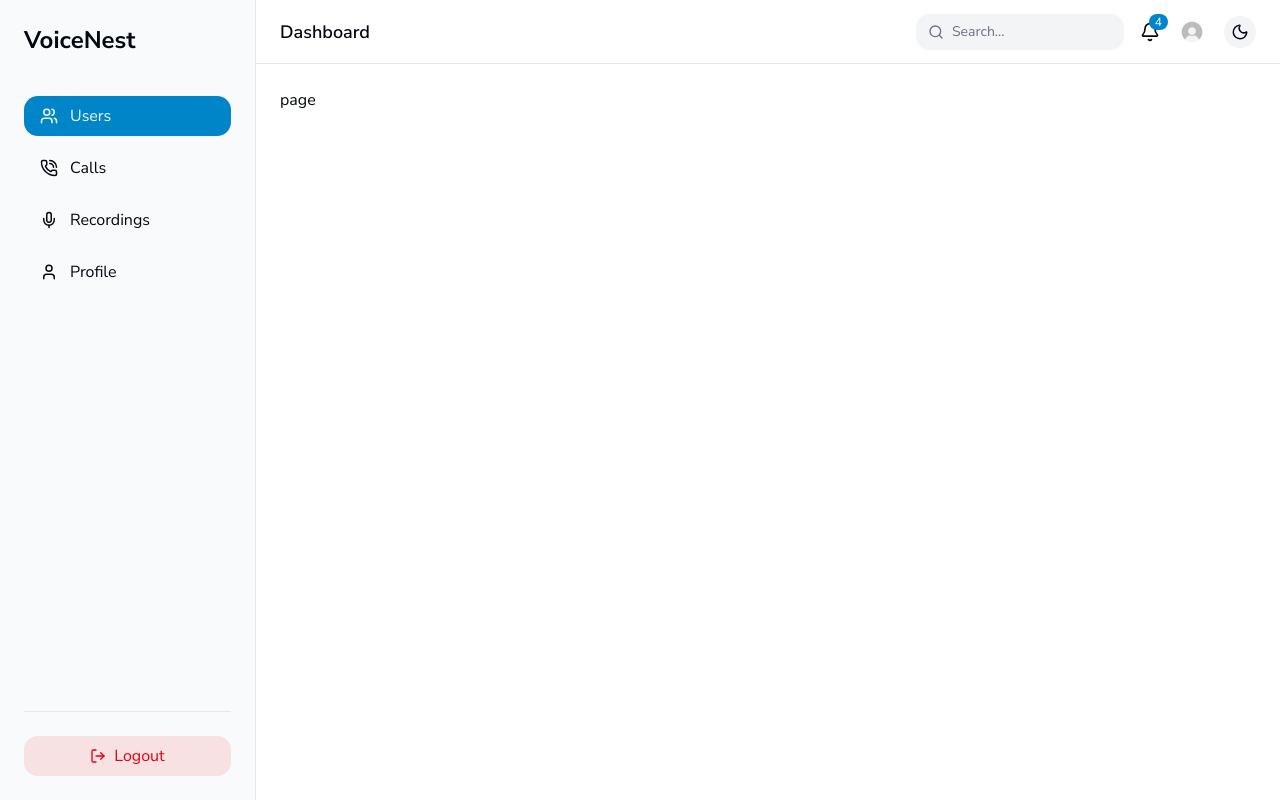
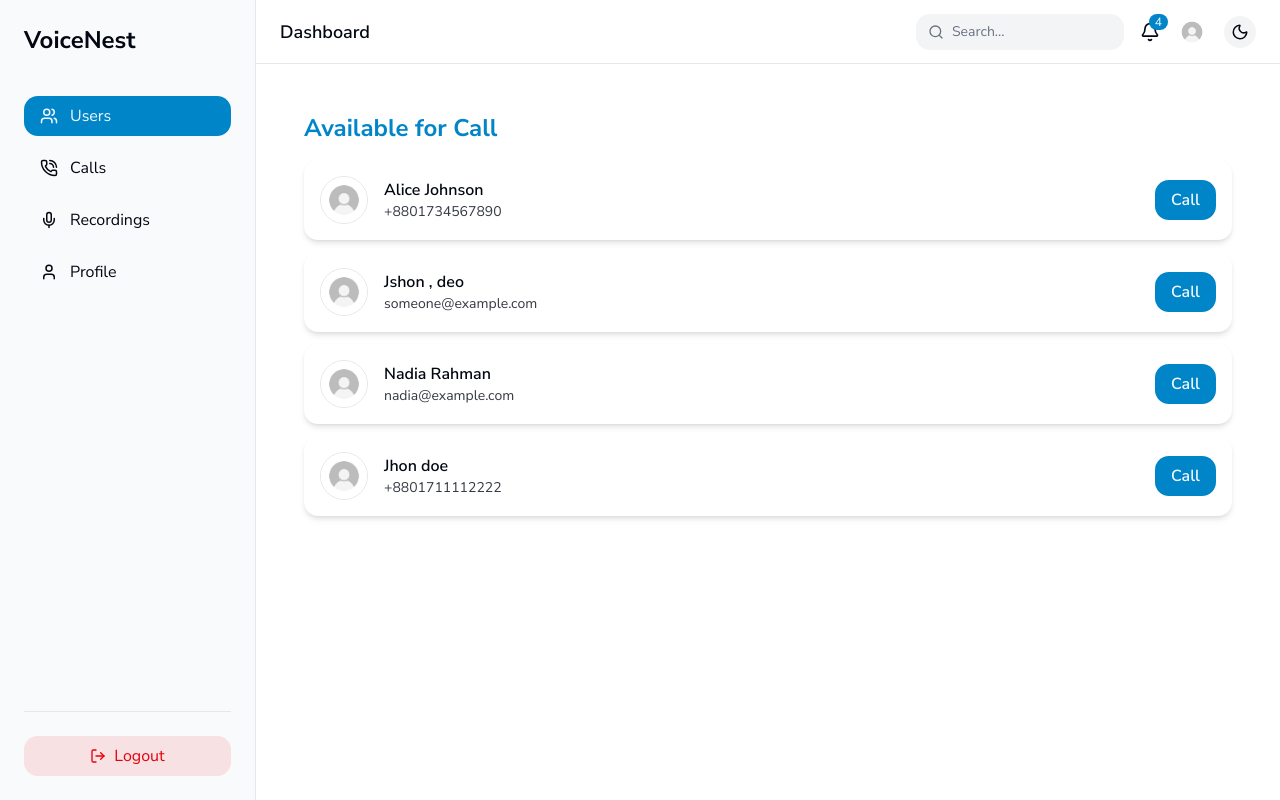
Before and after one commit to codebyjihad/VoiceNest, a Next.js app: page / in a window 1280 px wide. Built offline with nearby package versions, Linux system fonts and the light colour scheme.

Commit message:
call syestam ui added

```diff
--- a/app/(dashboard)/calls/page.tsx
+++ b/app/(dashboard)/calls/page.tsx
@@ -11,9 +11,9 @@ type Call = {
 
 // Sample call data
 const initialCalls: Call[] = [
-  { id: 1, user: 'John Doe', time: '10:30 AM', duration: '5 min' },
-  { id: 2, user: 'Jane Smith', time: '11:15 AM', duration: '8 min' },
-  { id: 3, user: 'Alex Brown', time: '1:45 PM', duration: '3 min' },
+  { id: 1, user: 'John Doe', time: '10:30 AM', duration: '5 min ago' },
+  { id: 2, user: 'Jane Smith', time: '11:15 AM', duration: '8 min ago' },
+  { id: 3, user: 'Alex Brown', time: '1:45 PM', duration: '3 min ago' },
 ]
 
 const CallStory: React.FC = () => {
@@ -31,14 +31,14 @@ const CallStory: React.FC = () => {
         {calls.map((call) => (
           <li
             key={call.id}
-            className="flex justify-between items-center p-4 bg-card border-border rounded-lg shadow-md"
+            className="flex justify-between items-center p-4 bg-card border-border border-1 rounded-lg shadow-md"
           >
             <div>
               <p className="font-semibold text-foreground">{call.user}</p>
               <p className="text-foreground text-sm">{call.time}</p>
             </div>
             <div className="flex items-center gap-4">
-              <p className="text-foreground/80 text-sm">{call.duration}</p>
+              <p className="text-foreground/80 text-sm">{call.duration}  </p>
               <button
                 onClick={() => handleDelete(call.id)}
                 className="text-destructive/80 hover:text-foreground font-bold"
--- a/app/(dashboard)/page.tsx
+++ b/app/(dashboard)/page.tsx
@@ -1,8 +1,100 @@
+'use client'
+
 import React from 'react'
+import Image, { StaticImageData } from 'next/image'
+import { useRouter } from 'next/navigation'
+import userImage from '@/public/userprofile.png'
 
-const page = () => {
+// User type with optional fields + correct image typing
+type User = {
+  id: number
+  name?: string
+  number?: string
+  email?: string
+  image?: string | StaticImageData
+}
+
+// Sample data
+const users: User[] = [
+  {
+    id: 1,
+    name: 'Alice Johnson',
+    number: '+8801734567890',
+    image: userImage, // local image import works now
+  },
+  {
+    id: 2,
+    name:'Jshon , deo',
+    email: 'someone@example.com',
+    image: userImage,
+  },
+  {
+    id: 3,
+    name: 'Nadia Rahman',
+    email: 'nadia@example.com',
+    image: userImage,
+  },
+  {
+    id: 4,
+    name:'Jhon doe',
+    number: '+8801711112222',
+    image: userImage,
+  },
+]
+
+const page: React.FC = () => {
+  const router = useRouter()
+
+  const handleCall = (id: number) => {
+    router.push(`/call/${id}`)
+  }
+
   return (
-    <div>page</div>
+    <div className="p-6 max-w-5xl mx-auto">
+      <h2 className="text-2xl font-bold mb-4 text-primary">Available for Call</h2>
+
+      <ul className="space-y-3">
+        {users.map((user) => (
+          <li
+            key={user.id}
+            className="flex justify-between items-center p-4 bg-card border-border rounded-lg shadow-md"
+          >
+            <div className="flex items-center gap-4">
+              <Image
+                src={user.image || userImage}
+                alt={user.name || user.email || 'User profile'}
+                width={48}
+                height={48}
+                className="rounded-full border border-border object-cover"
+              />
+
+              <div>
+                {user.name && (
+                  <p className="font-semibold text-foreground">{user.name}</p>
+                )}
+                {user.number && (
+                  <p className="text-sm text-foreground/80">{user.number}</p>
+                )}
+                {user.email && (
+                  <p className="text-sm text-foreground/80">{user.email}</p>
+                )}
+              </div>
+            </div>
+
+            <button
+              onClick={() => handleCall(user.id)}
+              className="px-4 py-2 bg-primary text-primary-foreground font-semibold rounded-lg hover:opacity-90 transition"
+            >
+              Call
+            </button>
+          </li>
+        ))}
+      </ul>
+
+      {users.length === 0 && (
+        <p className="mt-4 text-foreground text-center">No users available</p>
+      )}
+    </div>
   )
 }
 
```
